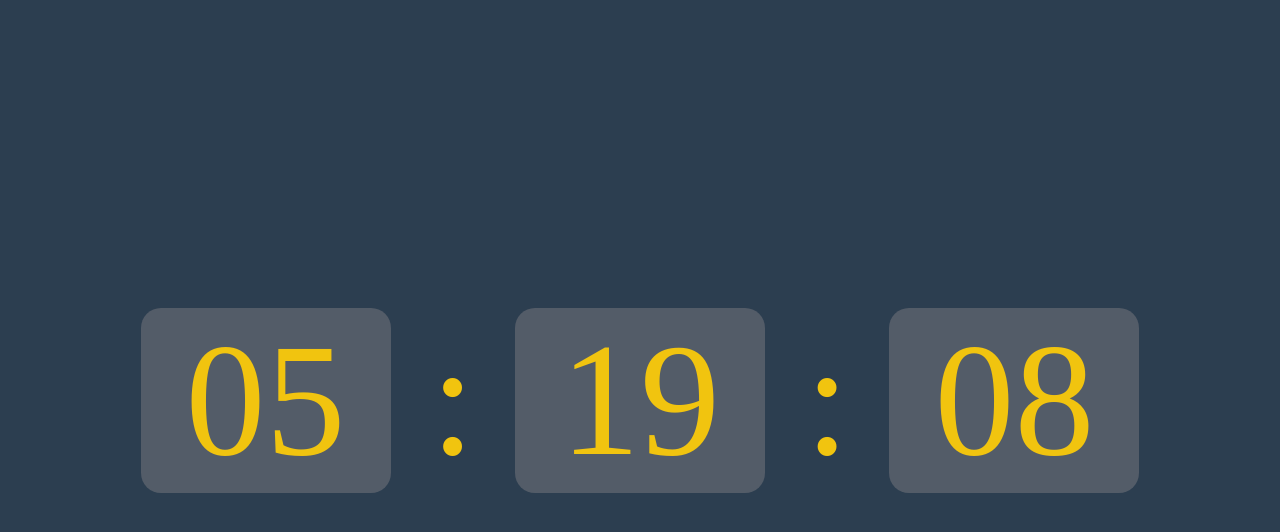
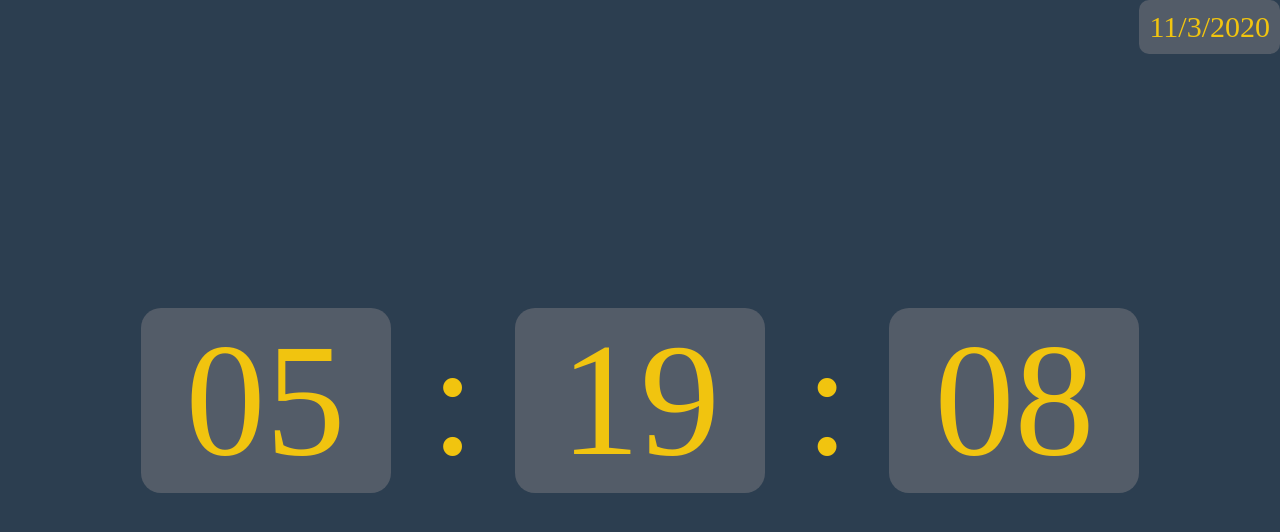
Before and after one commit to deftliang/clock-site, a plain HTML site: page index.html in a window 1280 px wide. Drawn offline with Linux system fonts and the light colour scheme.

Commit message:
add localeDate

```diff
--- a/index.html
+++ b/index.html
@@ -7,6 +7,7 @@
     <link rel="stylesheet" href="style/index.css">
 </head>
 <body>
+    <div class="localeDate"></div>
     <div class="clock">
         <span class="hours"></span
         >&nbsp;:&nbsp;<span class="minutes"></span
--- a/script/index.js
+++ b/script/index.js
@@ -43,7 +43,7 @@ $(document).ready(function () {
         /**
          * 补足两位数
          */
-        const h = getHours < 10 ? `0${getHours}` : `${getHours}`
+        const h = getHours   < 10 ? `0${getHours}`   : `${getHours}`
         const m = getMinutes < 10 ? `0${getMinutes}` : `${getMinutes}`
         const s = getSeconds < 10 ? `0${getSeconds}` : `${getSeconds}`
         /**
@@ -52,5 +52,6 @@ $(document).ready(function () {
         $('.hours').text(h)
         $('.minutes').text(m)
         $('.seconds').text(s)
+        $('.localeDate').text(dt.toLocaleDateString())
     }
 })
--- a/style/index.css
+++ b/style/index.css
@@ -9,7 +9,20 @@ body {
     align-items: center;
     min-height: 100vh;
     background-color: #2c3e50;
+    flex-direction: column;
 }
+
+.localeDate {
+    color: #f1c40f;
+    font-size: 30px;
+    position: absolute;
+    top: 0;
+    right: 0;
+    background-color: #535c68;
+    border-radius: 10px;
+    padding: 10px;
+}
+
 
 .clock {
     color: #f1c40f;
```
